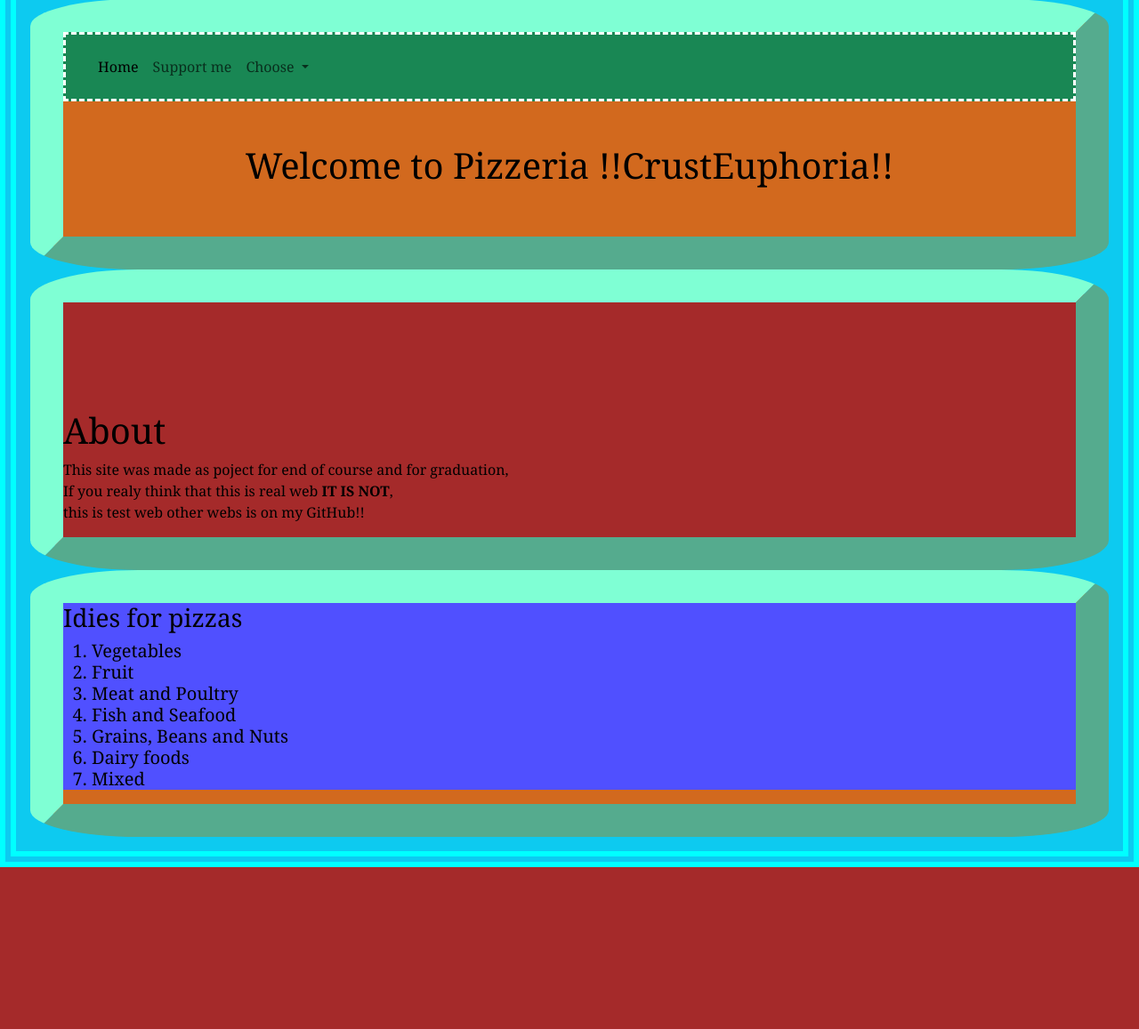
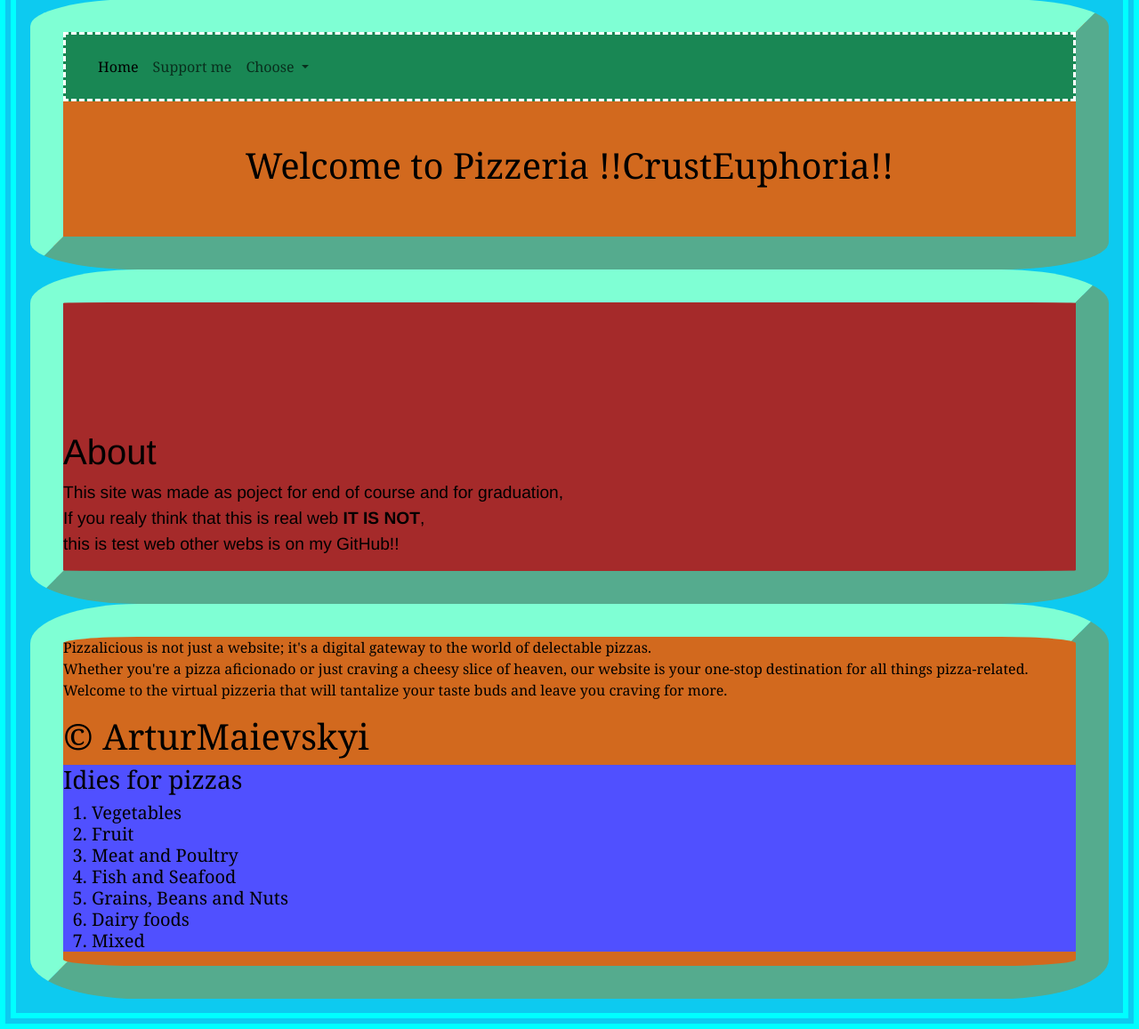
Before and after one commit to arturmaievskyi/pizzeria-flask, a Flask app: page /templates/about.html in a window 1280 px wide. Shown: the part 35-1192 px from the top of the page at 89% size. Before the commit the page ends 1010 px from the top, so only its background shows below. Run offline with Flask 3, Linux system fonts and the light colour scheme.

Commit message:
Add files via upload

```diff
--- a/app.py
+++ b/app.py
@@ -6,9 +6,6 @@ from sql_queries import*
 
 app = Flask(__name__)
 app.config["SECRET_KEY"] = SECRET_KEY
-
-#________________________________________________________________________________________#
-
 db_pizzas = ShopDB_Pizzas()
 db_drinks = ShopDB_Drinks()
 
@@ -24,13 +21,13 @@ def pizzaria():
     return render_template('index.html', title="Online Pizzaria", pizzas = pizzas_obj, drinks = drinks_obj)
 
 
-@app.route("/pizza/<pizza_id>")
+@app.route("/pizza/<pizza_id>.html")
 def pizza(pizza_id):
     pizza_obj = db_pizzas.get_pizza(pizza_id)
     return render_template('own_pizza.html', title="Online Pizzeria", pizza = pizza_obj)
 
 
-@app.route("/drink/<drink_id>")
+@app.route("/drink/<drink_id>.html")
 def drink(drink_id):
     drink_obj = db_drinks.get_drink(drink_id)
     return render_template('own_drink.html', title="Online Pizzeria", drink = drink_obj)
@@ -49,28 +46,26 @@ def drinkPage():
     print(drink_obj)
     return render_template('drink.html',title="Online Pizzeria",  drinks = drink_obj)
 
-@app.route("/templates/pizza/<pizza_id>", methods = ["GET", "POST"])
+@app.route("/templates/pizza/<pizza_id>.html", methods = ["GET", "POST"])
 def order_pizza(pizza_id):
     pizza_obj = db_pizzas.get_pizza(pizza_id)
-    def get_order():
-        if request.method == 'POST':
-            try:
-                db_pizzas.add_order_pizza(pizza_obj[0],
-                        request.form["name"],
-                        request.form["email"],
-                        request.form["phone"],
-                        request.form["city"],
-                        request.form["address"],
-                            pizza_obj[5])
-                flash("New order was given!", "alert-light") #надсилаємо швидкі сповіщення у браузер
-                return redirect(url_for(render_template("/templates/index.html"))) #перенаправляємо на головну сторінку
-            except:
-                flash("Fail to make!", "alert-danger") #надсилаємо швидкі сповіщення у браузер
-                return redirect(url_for("pizzaria"))
-    get_order()
+    if request.method == 'POST':
+        try:
+            db_pizzas.add_order_pizza(pizza_obj[0],
+                    request.form["name"],
+                    request.form["email"],
+                    request.form["phone"],
+                    request.form["city"],
+                    request.form["address"],
+                        pizza_obj[5])
+            flash("New order was given!", "alert-light") #надсилаємо швидкі сповіщення у браузер
+            return redirect(url_for("pizzaria")) #перенаправляємо на головну сторінку
+        except:
+            flash("Fail to make!", "alert-danger") #надсилаємо швидкі сповіщення у браузер
+            return redirect(url_for("pizzaria"))
     return render_template('new_order_pizza.html', title="Online Pizzeria", pizza = pizza_obj)
 
-@app.route("/templates/drink/<drink_id>", methods = ["GET", "POST"])
+@app.route("/templates/drink/<drink_id>.html", methods = ["GET", "POST"])
 def order_drink(drink_id):
     drink_obj = db_drinks.get_drink(drink_id)
     if request.method == 'POST':
@@ -89,12 +84,12 @@ def order_drink(drink_id):
     return render_template('new_order_drink.html', title="Online Pizzeria", drink = drink_obj)
 
 
-@app.route("/templates/support_me")
-def support():
-    return render_template("suppoort_me.html")
+@app.route("/templates/suppoort_me.html")
+def support_me():
+    return render_template("suppoort_me.html", title="Online Pizzeria")
 
 @app.route("/templates/about.html")
-def About():
+def about():
     return render_template("about.html", title="Online Pizzeria")
 
 
--- a/sql_queries.py
+++ b/sql_queries.py
@@ -77,7 +77,7 @@ class ShopDB_Drinks:
         return data_one_drink
     def add_order_drink(self, *data):
         self.open_drinks()
-        self.cursor.execute('''INSERT INTO orders (item_id, name, phone, email, city, address, cost) VALUES((?), (?), (?), (?), (?), (?), (?))''', [*data])
+        self.cursor.execute('''INSERT INTO order (category_id, phone, name, email, city, status, cost) VALUES((?), (?), (?), (?), (?), (?), (?))''', [*data])
         self.conn.commit()
         self.close()
 
@@ -91,7 +91,7 @@ class ShopDB_Drinks:
 
     def get_category_drinks(self, id):
         self.open_drinks()
-        self.cursor.execute("SELECT * FROM items WHERE category_id==(?)", [id])
+        self.cursor.execute("SELECT * FROM drink WHERE category_id==(?)", [id])
         data = self.cursor.fetchall()
         self.close()
         return data
--- a/static/style_one.css
+++ b/static/style_one.css
@@ -36,3 +36,8 @@ body{
     background-color: aquamarine;
     border-radius: 10%;
 }
+.content{
+    font-family: 'Franklin Gothic Medium', 'Arial Narrow', Arial, sans-serif;
+    font-style: inherit;
+    font-size: larger;
+}
--- a/templates/about.html
+++ b/templates/about.html
@@ -3,7 +3,7 @@
 <title>{{title}}</title>
 {% endblock head %}
 {% block content %}
-<div class="About">
+<div class="About content">
     <br>
     <br>
     <br>
--- a/templates/base.html
+++ b/templates/base.html
@@ -28,6 +28,12 @@
         </main>
         <footer>
             <!-- Підвал сайту (додаткова інформація, контакти тощо) -->
+            <p>
+                Pizzalicious is not just a website; it's a digital gateway to the world of delectable pizzas. <br>
+                Whether you're a pizza aficionado or just craving a cheesy slice of heaven, our website is your one-stop destination for all things pizza-related.<br>
+                Welcome to the virtual pizzeria that will tantalize your taste buds and leave you craving for more.
+            </p>
+            <h1>&COPY; ArturMaievskyi</h1>
             {% include 'idies.html'%}
         </footer>
         <script src="https://cdn.jsdelivr.net/npm/bootstrap@5.3.0/dist/js/bootstrap.bundle.min.js"
--- a/templates/new_order_drink.html
+++ b/templates/new_order_drink.html
@@ -37,10 +37,6 @@
                 <label for="exampleFormControlInput1" class="form-label">Your city</label>
                 <input required name="city" type="text" class="form-control" id="exampleFormControlInput1">
             </div>
-            <div class="mb-3">
-                <label for="exampleFormControlInput1" class="form-label">Adress to order</label>
-                <input required name="address" type="text" class="form-control" id="exampleFormControlInput1">
-            </div>
             <button type="submit" class="btn btn-light my-btn">End new order</button>
 
         </form>
```
Also changed, not shown: templates/suppoort_me.html (+7 -3 lines).
